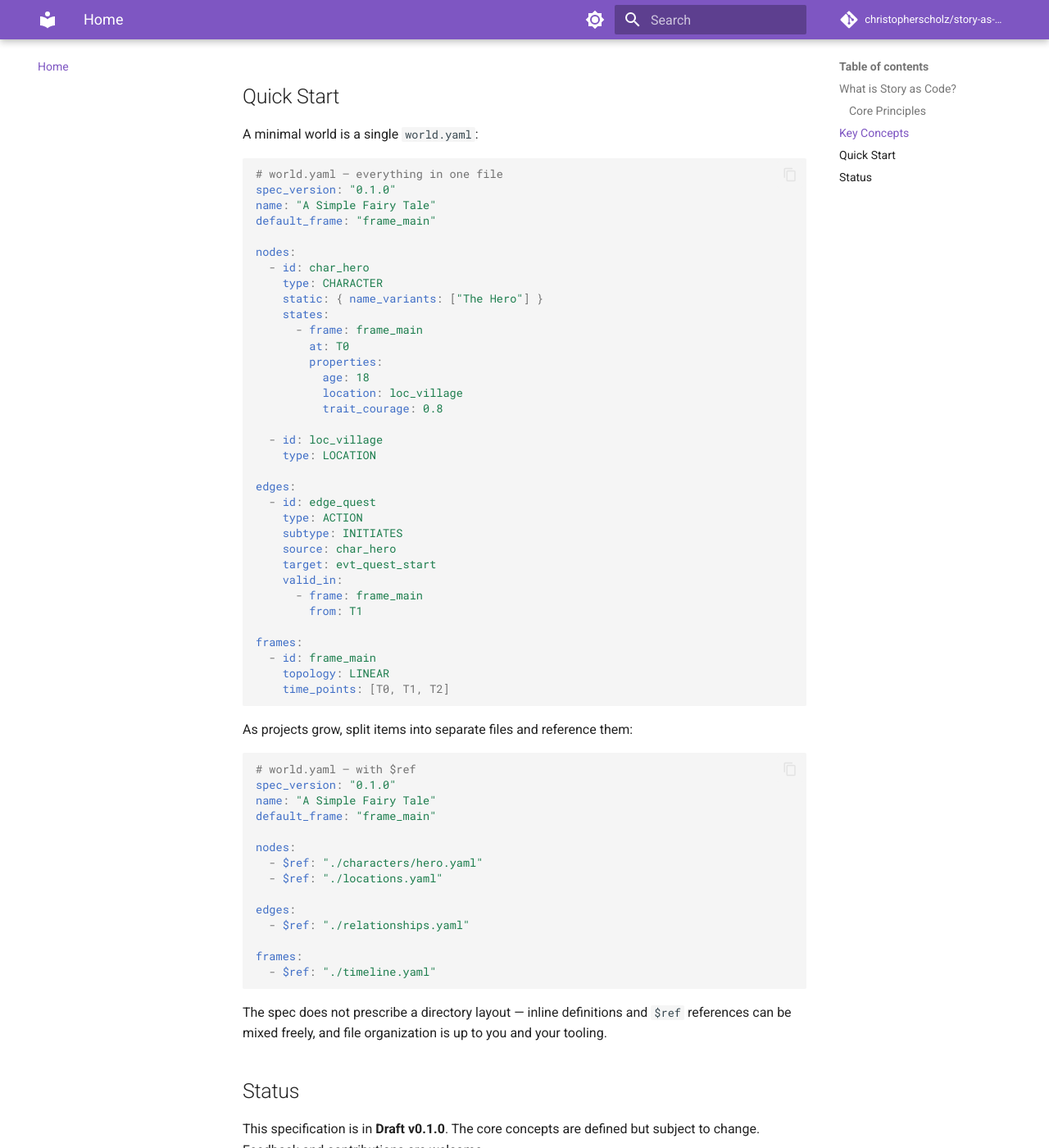
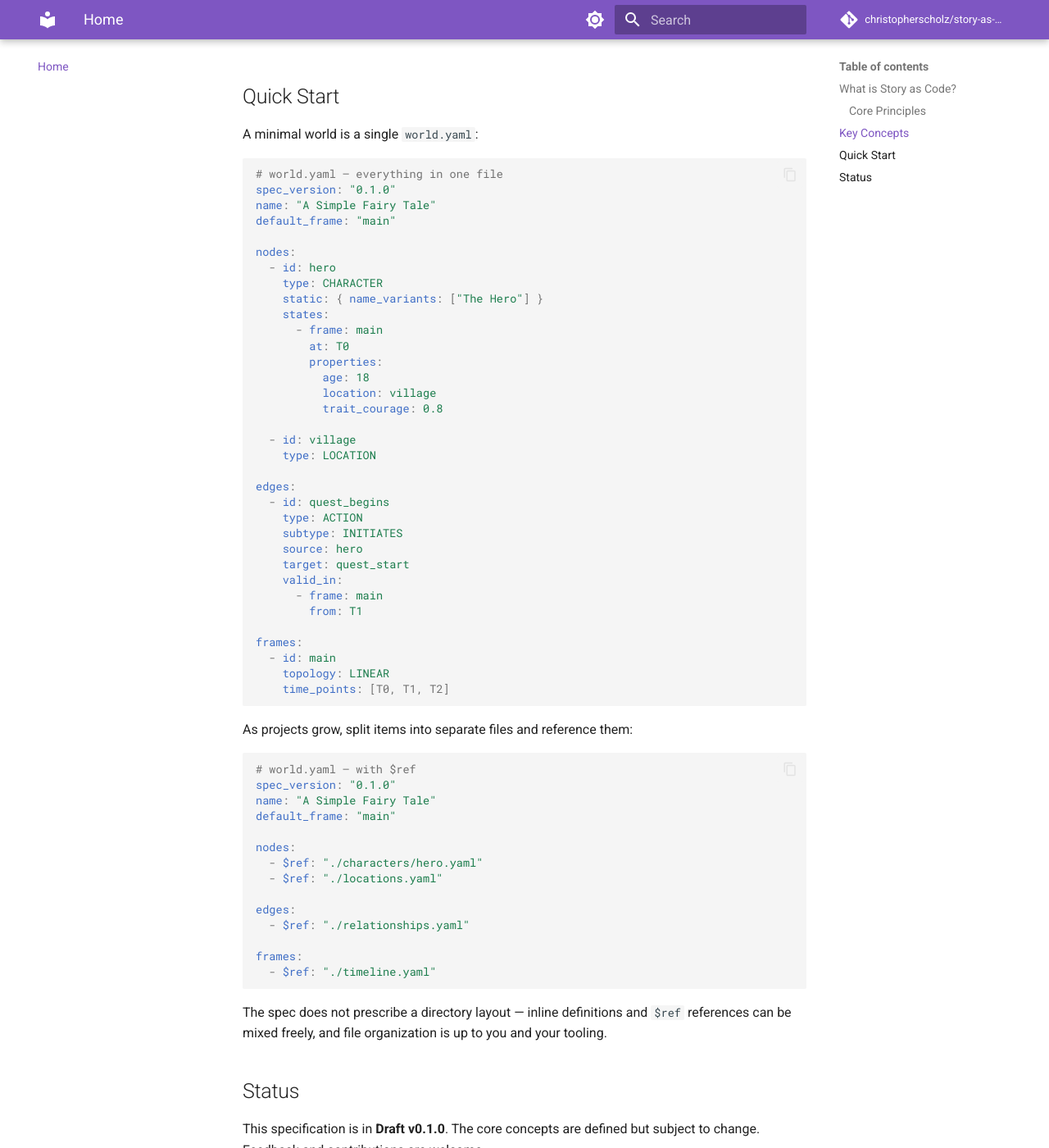
Before and after one commit to christopherscholz/story-as-code-spec, an MkDocs documentation site: the page built from docs/index.md, in a window 1280 px wide and 1400 px high, scrolled down 1155 px. Shown: the whole window at 82% size. Built offline with MkDocs 1.6.1 and Material for MkDocs 9.7.7, drawn with Linux system fonts in a browser that asks for light colours; comment, search, counter and statistics services are not loaded; the version menu is left out.

Commit message:
refactor: remove all ID prefix patterns from schemas
IDs are now free-form strings with no enforced prefixes (char_, edge_,
frame_, lens_, arc_, ms_, fmt_, constraint_, schema_). Prefix conventions
added no validation value and unnecessarily constrained user choices.

Time point patterns (T\d+) and semver patterns are retained as they are
format validations, not ID prefixes.

Co-Authored-By: Claude Opus 4.6 (1M context) <noreply@anthropic.com>

````diff
--- a/README.md
+++ b/README.md
@@ -40,35 +40,35 @@ A minimal world is a single `world.yaml`:
 # world.yaml — everything in one file
 spec_version: "0.1.0"
 name: "A Simple Fairy Tale"
-default_frame: "frame_main"
+default_frame: "main"
 
 nodes:
-  - id: char_hero
+  - id: hero
     type: CHARACTER
     static: { name_variants: ["The Hero"] }
     states:
-      - frame: frame_main
+      - frame: main
         at: T0
         properties:
           age: 18
-          location: loc_village
+          location: village
           trait_courage: 0.8
 
-  - id: loc_village
+  - id: village
     type: LOCATION
 
 edges:
-  - id: edge_quest
+  - id: quest_begins
     type: ACTION
     subtype: INITIATES
-    source: char_hero
-    target: evt_quest_start
+    source: hero
+    target: quest_start
     valid_in:
-      - frame: frame_main
+      - frame: main
         from: T1
 
 frames:
-  - id: frame_main
+  - id: main
     topology: LINEAR
     time_points: [T0, T1, T2]
 ```
@@ -79,7 +79,7 @@ As projects grow, split items into separate files and reference them:
 # world.yaml — with $ref
 spec_version: "0.1.0"
 name: "A Simple Fairy Tale"
-default_frame: "frame_main"
+default_frame: "main"
 
 nodes:
   - $ref: "./characters/hero.yaml"
````
Also changed, not shown: docs/schemas/world.md (+5 -5 lines), 11 other files.
